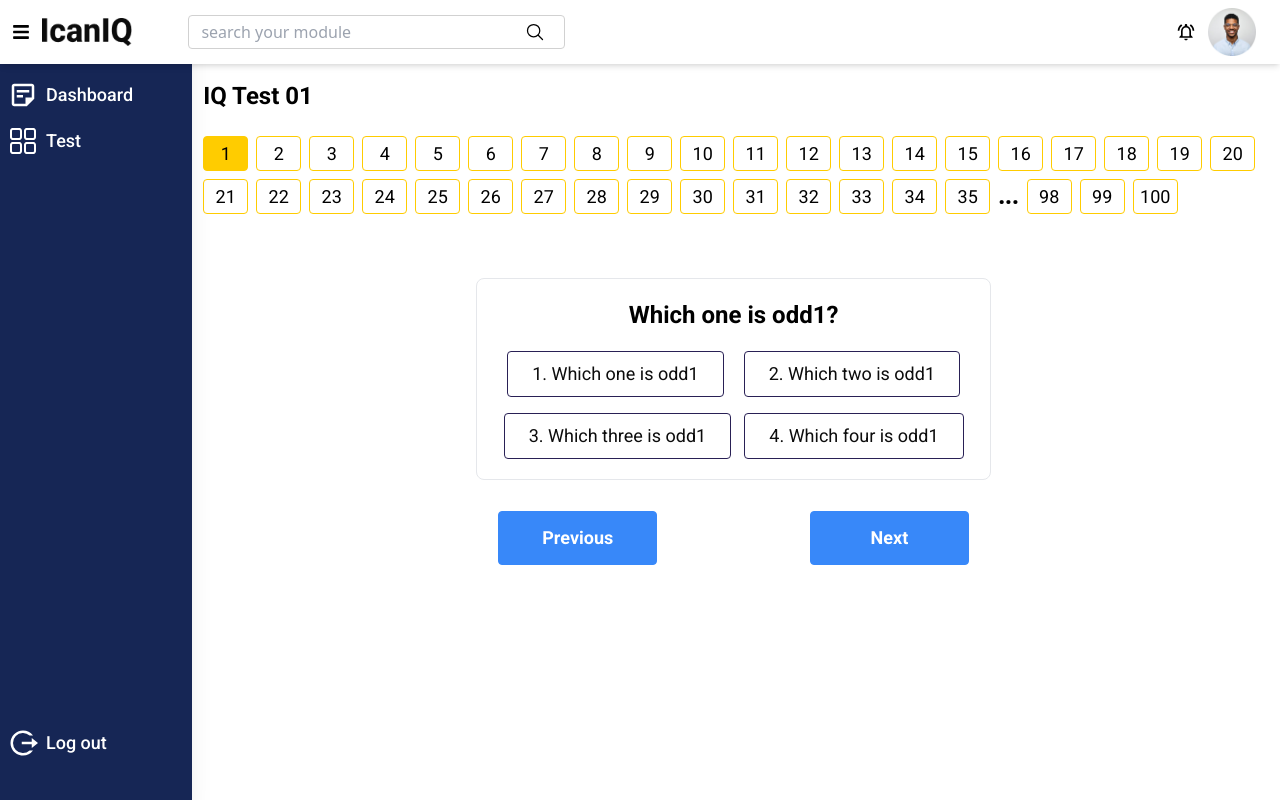
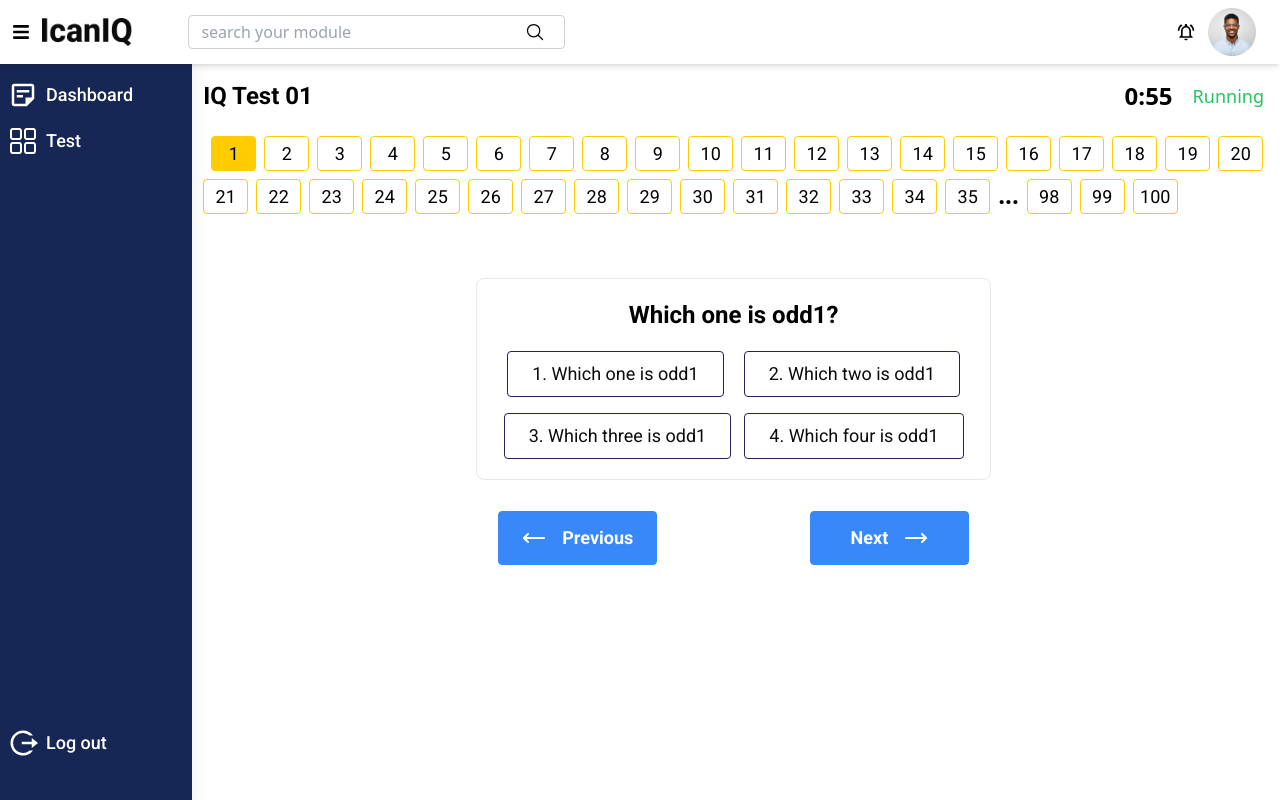
Before and after one commit to Synex-Digital/icaniq, a React (Vite) app: page /user/exam in a window 1280 px wide. Built offline with nearby package versions, Linux system fonts and the light colour scheme.

Commit message:
add exam time

```diff
--- a/package.json
+++ b/package.json
@@ -12,13 +12,16 @@
   "dependencies": {
     "@reduxjs/toolkit": "^1.9.7",
     "react": "^18.2.0",
+    "react-countdown": "^2.3.5",
     "react-dom": "^18.2.0",
     "react-icons": "^4.11.0",
     "react-modal": "^3.16.1",
     "react-paginate": "^8.2.0",
     "react-redux": "^8.1.3",
     "react-router-dom": "^6.18.0",
-    "recharts": "^2.9.3"
+    "react-timer-hook": "^3.0.7",
+    "recharts": "^2.9.3",
+    "uninstall": "^0.0.0"
   },
   "devDependencies": {
     "@types/react": "^18.2.15",
--- /dev/null
+++ b/src/components/layout/ExamTime.jsx
@@ -0,0 +1,31 @@
+import React from "react";
+import { useEffect } from "react";
+import { useTimer } from "react-timer-hook";
+import { useNavigate } from "react-router-dom";
+
+const ExamTime = ({ expiryTimestamp }) => {
+    let navigate = useNavigate()
+    const { seconds, minutes, isRunning } = useTimer({
+        expiryTimestamp,
+        onExpire: () => {
+            return navigate("/user/iqtest");
+        },
+    });
+
+
+
+    return (
+        <div style={{ textAlign: "center" }}>
+            <div className="flex gap-x-5 items-center">
+                <div className=" font-semibold text-2xl">
+                    <span>{minutes}</span>:<span>{seconds}</span>
+                </div>
+                <p className=" font-medium text-lg text-green-500">
+                    {isRunning ? "Running" : "Not running"}
+                </p>
+            </div>
+        </div>
+    );
+};
+
+export default ExamTime;
--- a/src/components/pages/Exam.jsx
+++ b/src/components/pages/Exam.jsx
@@ -3,7 +3,8 @@ import { useSelector, useDispatch } from "react-redux";
 import ReactPaginate from "react-paginate";
 import { Question } from "../../../data/data";
 import { questionid } from "../../../features/questionSlice";
-import { LuMoveRight } from "react-icons/lu";
+import { LuMoveRight, LuMoveLeft } from "react-icons/lu";
+import ExamTime from "../layout/ExamTime";
 
 const Exam = () => {
     let dispatch = useDispatch();
@@ -15,6 +16,9 @@ const Exam = () => {
         dispatch(questionid(event.selected + 1));
     };
 
+    const time = new Date();
+    time.setSeconds(time.getSeconds() + 60); // 10 minutes timer 3599
+
     return (
         <section className="mt-16 flex  xl:justify-end p-4 mx-auto ">
             <div
@@ -22,9 +26,13 @@ const Exam = () => {
                     show ? "xl:w-[85%]" : "xl:w-[96%]"
                 }`}
             >
-                <h2 className=" font-rb font-bold text-2xl mb-6 ">
-                    IQ Test 01
-                </h2>
+                <div className="flex justify-between">
+                    <h2 className=" font-rb font-bold text-2xl mb-6 ">
+                        IQ Test 01
+                    </h2>
+                    <time><ExamTime expiryTimestamp={time} /></time>
+
+                </div>
                 <ReactPaginate
                     breakLabel="..."
                     breakClassName="text-2xl font-bold"
@@ -32,14 +40,25 @@ const Exam = () => {
                     onPageChange={handlePageClick}
                     pageRangeDisplayed={35}
                     pageCount={pageCount}
-                    pageClassName="text-lg flex items-center justify-center font-rb border border-[#FFCC00] p-2 rounded w-[45px] h-[35px] text-center cursor-pointer"
-                    previousClassName="absolute xl:-bottom-[85px] xl:left-[295px] border-[#3888F9] border p-3 w-[15%] text-center text-lg font-rb bg-[#3888F9] text-white font-semibold rounded"
-                    nextClassName="absolute xl:-bottom-[85px] xl:right-[295px] border-[#3888F9] border p-3 w-[15%] text-center text-lg font-rb bg-[#3888F9] text-white font-semibold rounded"
+                    previousLabel={
+                        <div className="flex items-center justify-center gap-x-4 text-lg font-rb">
+                            <LuMoveLeft className="text-2xl" />
+                            Previous
+                        </div>
+                    }
+                    nextLabel={
+                        <div className="flex items-center justify-center gap-x-4 text-lg font-rb ">
+                            Next
+                            <LuMoveRight className="text-2xl" />
+                        </div>
+                    }
+                    pageLinkClassName="text-lg flex items-center justify-center font-rb border border-[#FFCC00] p-2 rounded w-[45px] h-[35px] text-center cursor-pointer"
+                    previousLinkClassName="absolute xl:-bottom-[85px] -bottom-[85px] left-0 xl:left-[295px] border-[#3888F9] border p-3 xl:w-[15%] hover:bg-[#1F7CFF] text-center text-lg font-rb bg-[#3888F9] text-white font-semibold rounded"
+                    nextLinkClassName="absolute xl:-bottom-[85px] xl:right-[295px] border-[#3888F9] border p-3 w-[15%] hover:bg-[#1F7CFF] text-center text-lg font-rb bg-[#3888F9] text-white font-semibold rounded"
                     containerClassName="flex flex-wrap gap-x-2 gap-y-2"
                     activeClassName="flex items-center justify-center text-lg font-rb border bg-[#FFCC00] border-[#FFCC00] p-2 rounded w-[45px] h-[35px] text-center cursor-pointer "
                     renderOnZeroPageCount={null}
                 />
-
                 {Question.map(
                     (item) =>
                         qusid == item.id && (
@@ -60,6 +79,8 @@ const Exam = () => {
                             </>
                         )
                 )}
+                {/* <button onClick={handleClicktext}>one</button>
+                <button onClick={handleClicktext}>two</button> */}
             </div>
         </section>
     );
```
Also changed, not shown: 1 other file (tests, documents, lock files or other folders).
